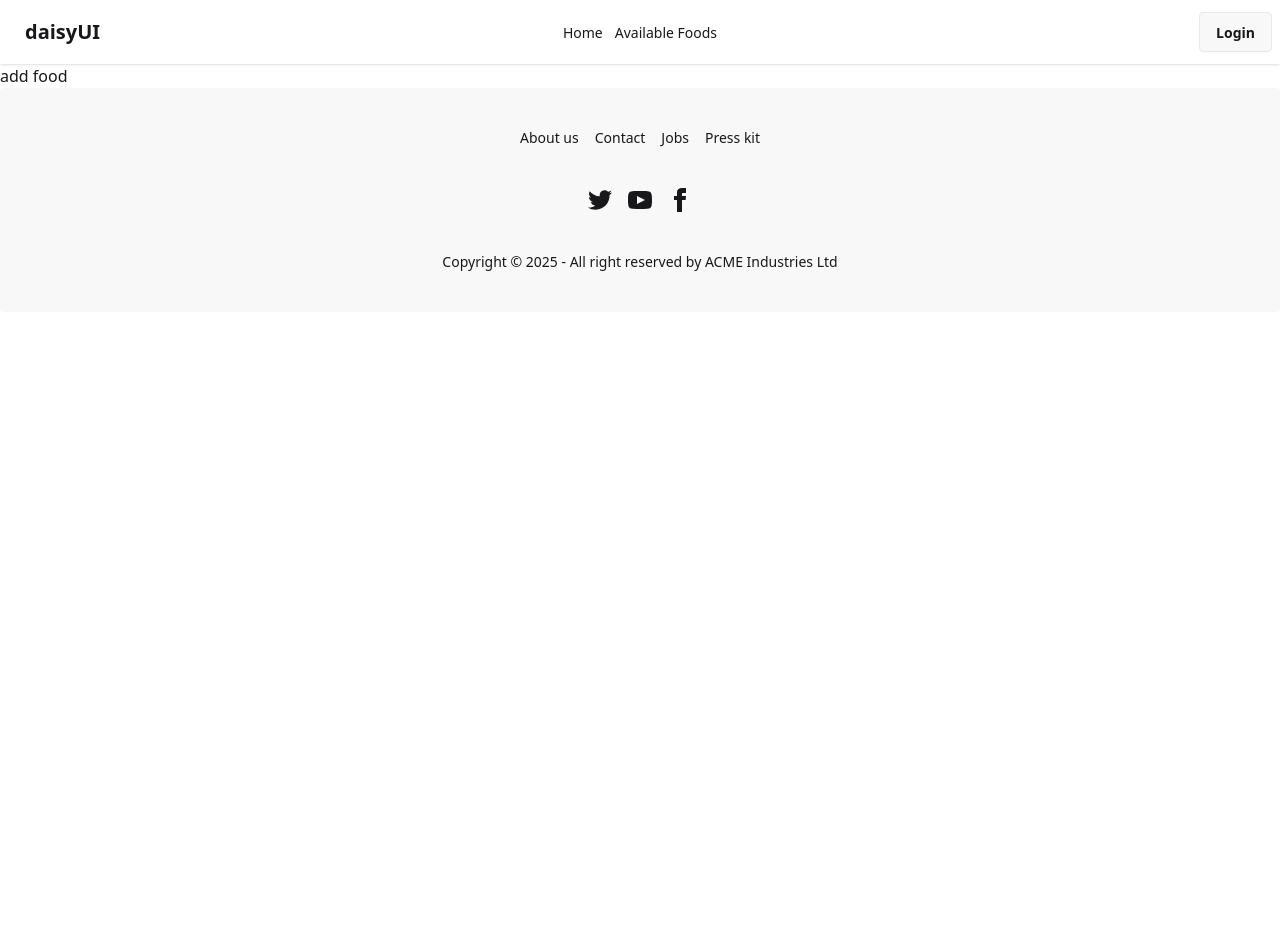
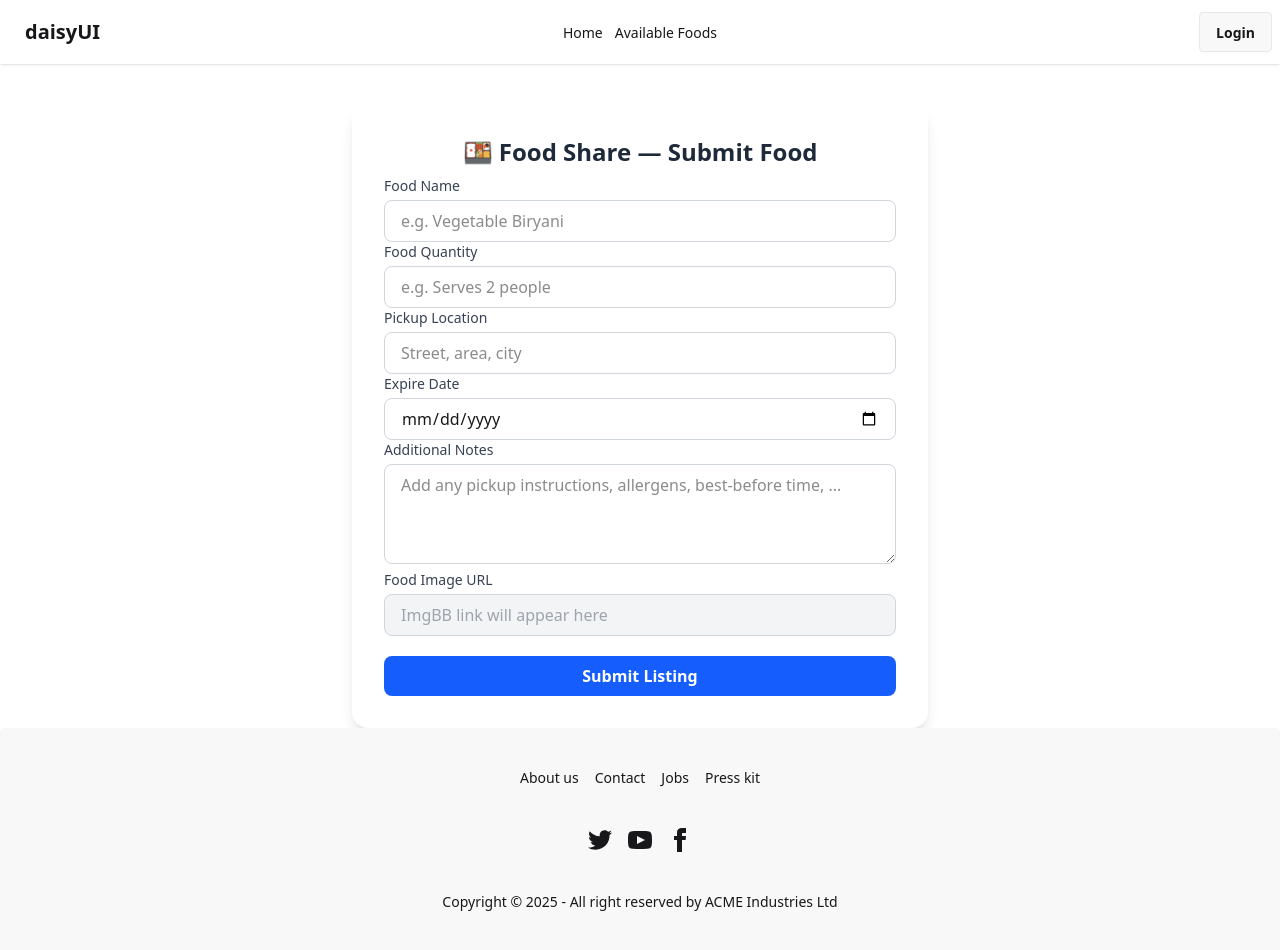
Before and after one commit to abdulmajed123/plate-share, a React (Vite) app: page /add-food in a window 1280 px wide. Before the commit the page ends 800 px from the top, so only its background shows below. Built offline with nearby package versions, Linux system fonts and the light colour scheme; no server answers.

Commit message:
added user login and logout authentication

```diff
--- /dev/null
+++ b/src/Component/FoodsCard.jsx
@@ -0,0 +1,64 @@
+import React, { use } from "react";
+import { AuthContext } from "../Provider/AuthContext";
+
+const FoodsCard = ({ food }) => {
+  const { user } = use(AuthContext);
+  return (
+    <div>
+      <article className="bg-white dark:bg-slate-800 rounded-2xl shadow-md overflow-hidden flex flex-col max-w-sm mx-auto">
+        {/* Image */}
+        <div className="h-64 w-full overflow-hidden">
+          <img
+            src={food.food_image}
+            alt={food.name}
+            className="w-full h-full object-cover transition-transform duration-300 hover:scale-105"
+          />
+        </div>
+
+        {/* Body */}
+        <div className="p-4 flex-1 flex flex-col justify-between">
+          <h3 className="text-lg font-semibold text-slate-900 dark:text-slate-100 truncate">
+            {food.food_name}
+          </h3>
+
+          <div className="mt-3 flex items-center gap-3">
+            <img
+              src={user.photoURL}
+              alt={food.donator?.name || "Donator"}
+              className="w-10 h-10 rounded-full object-cover border border-slate-200 dark:border-slate-700"
+            />
+
+            <div className="text-sm">
+              <p className="font-medium text-slate-700 dark:text-slate-300">
+                {user.displayName}
+              </p>
+              <p className="text-xs text-slate-500 dark:text-slate-400">
+                {food.quantity}
+              </p>
+            </div>
+          </div>
+
+          <dl className="mt-4 grid grid-cols-1 gap-1 text-sm text-slate-600 dark:text-slate-400">
+            <div className="flex items-center justify-between">
+              <dt className="truncate">Pickup Location</dt>
+              <dd className="truncate font-medium">{food.pickup_location}</dd>
+            </div>
+
+            <div className="flex items-center justify-between">
+              <dt>Expire Date</dt>
+              <dd className="font-medium">{food.expire_date}</dd>
+            </div>
+          </dl>
+        </div>
+
+        <div className="mt-4 pt-4 border-t border-slate-100 dark:border-slate-700 flex justify-center">
+          <button className="w-full px-4 py-2 rounded-xl font-medium shadow-sm bg-indigo-600 text-white hover:bg-indigo-700 transition">
+            View Details
+          </button>
+        </div>
+      </article>
+    </div>
+  );
+};
+
+export default FoodsCard;
--- a/src/Pages/AddFood/AddFoods.jsx
+++ b/src/Pages/AddFood/AddFoods.jsx
@@ -1,9 +1,125 @@
-import React from "react";
+import React, { use } from "react";
+import { AuthContext } from "../../Provider/AuthContext";
 
 const AddFoods = () => {
+  const { user } = use(AuthContext);
+
+  const handleSubmit = (e) => {
+    e.preventDefault();
+    const formData = {
+      food_name: e.target.foodName.value,
+      food_image: e.target.foodImage.value,
+      food_qty: e.target.foodQty.value,
+    };
+  };
+
   return (
-    <div>
-      <h2>add food</h2>
+    <div class="max-w-xl mx-auto bg-white shadow-lg rounded-2xl p-8 mt-10">
+      <h1 class="text-2xl font-bold text-gray-800 text-center mb-2">
+        🍱 Food Share — Submit Food
+      </h1>
+
+      <form onSubmit={handleSubmit}>
+        <div>
+          <label class="block text-sm font-medium text-gray-700 mb-1">
+            Food Name
+          </label>
+          <input
+            id="foodName"
+            name="foodName"
+            type="text"
+            placeholder="e.g. Vegetable Biryani"
+            required
+            class="w-full border border-gray-300 rounded-lg px-4 py-2 focus:ring-2 focus:ring-blue-500 focus:border-blue-500"
+          />
+        </div>
+        <div>
+          <label
+            for="foodQty"
+            class="block text-sm font-medium text-gray-700 mb-1"
+          >
+            Food Quantity
+          </label>
+          <input
+            name="foodQty"
+            type="text"
+            placeholder="e.g. Serves 2 people"
+            required
+            class="w-full border border-gray-300 rounded-lg px-4 py-2 focus:ring-2 focus:ring-blue-500 focus:border-blue-500"
+          />
+        </div>
+
+        <div class="md:col-span-2">
+          <label
+            for="pickupLocation"
+            class="block text-sm font-medium text-gray-700 mb-1"
+          >
+            Pickup Location
+          </label>
+          <input
+            name="pickupLocation"
+            type="text"
+            placeholder="Street, area, city"
+            required
+            class="w-full border border-gray-300 rounded-lg px-4 py-2 focus:ring-2 focus:ring-blue-500 focus:border-blue-500"
+          />
+        </div>
+
+        <div>
+          <label
+            for="expireDate"
+            class="block text-sm font-medium text-gray-700 mb-1"
+          >
+            Expire Date
+          </label>
+          <input
+            name="expireDate"
+            type="date"
+            required
+            class="w-full border border-gray-300 rounded-lg px-4 py-2 focus:ring-2 focus:ring-blue-500 focus:border-blue-500"
+          />
+        </div>
+
+        <div class="md:col-span-2">
+          <label
+            for="notes"
+            class="block text-sm font-medium text-gray-700 mb-1"
+          >
+            Additional Notes
+          </label>
+          <textarea
+            name="notes"
+            placeholder="Add any pickup instructions, allergens, best-before time, ..."
+            class="w-full border border-gray-300 rounded-lg px-4 py-2 focus:ring-2 focus:ring-blue-500 focus:border-blue-500 min-h-[100px]"
+          ></textarea>
+        </div>
+
+        <div>
+          <label
+            for="imageUrl"
+            class="block text-sm font-medium text-gray-700 mb-1"
+          >
+            Food Image URL
+          </label>
+          <input
+            id="imageUrl"
+            name="imageUrl"
+            type="text"
+            placeholder="ImgBB link will appear here"
+            readonly
+            class="w-full border border-gray-300 rounded-lg px-4 py-2 bg-gray-100 text-gray-600"
+          />
+        </div>
+
+        <div class="mt-5">
+          <button
+            type="submit"
+            class="bg-blue-600 hover:bg-blue-700 text-white px-6 py-2 rounded-lg font-semibold transition-all w-full"
+          >
+            Submit Listing
+          </button>
+        </div>
+      </form>
     </div>
   );
 };
--- a/src/Pages/AvailableFoods/AvailableFoods.jsx
+++ b/src/Pages/AvailableFoods/AvailableFoods.jsx
@@ -1,9 +1,18 @@
 import React from "react";
+import { useLoaderData } from "react-router";
+import FoodsCard from "../../Component/FoodsCard";
 
 const AvailableFoods = () => {
+  const data = useLoaderData();
+  console.log(data);
   return (
-    <div>
+    <div className="max-w-5xl mx-auto">
       <h2>This available Foods page</h2>
+      <div className="grid grid-cols-1 md:grid-cols-2 lg:grid-cols-3 gap-5">
+        {data.map((food) => (
+          <FoodsCard food={food}></FoodsCard>
+        ))}
+      </div>
     </div>
   );
 };
--- a/src/Routes/Routes.jsx
+++ b/src/Routes/Routes.jsx
@@ -20,6 +20,7 @@ const router = createBrowserRouter([
       },
       {
         path: "/available-foods",
+        loader: () => fetch("http://localhost:3000/foods"),
         element: (
           <PrivateRoute>
             <AvailableFoods></AvailableFoods>
```
